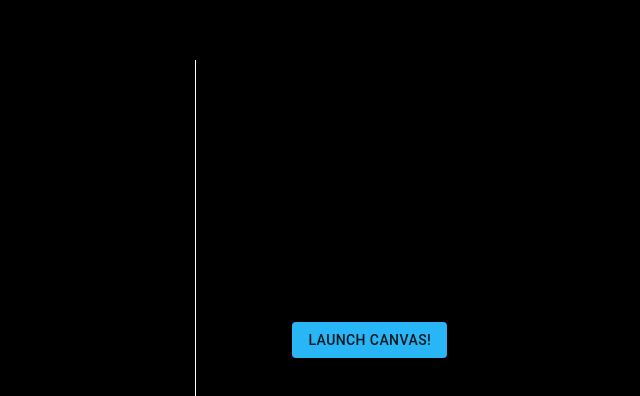
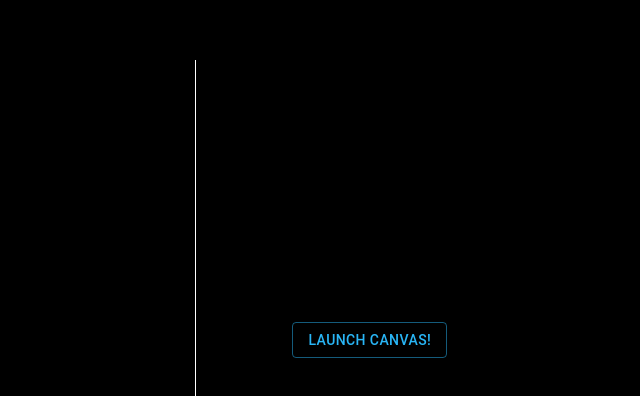
Before and after one commit to Anandjeechoubey/ComicAi, a Next.js app: page / in a window 1280 px wide. Shown: the part 140-536 px from the top of the page, without its empty margins (386-1026 px from the left). Built offline with nearby package versions, Linux system fonts and the light colour scheme.

Commit message:
Build issue  Fix

```diff
--- a/src/pages/canvas.tsx
+++ b/src/pages/canvas.tsx
@@ -28,6 +28,7 @@ import { ToastContainer, toast } from "react-toastify";
 import { useScreenshot, createFileName } from "use-react-screenshot";
 import AnnotateModal from "@/components/AnnotateModal";
 import { getImage } from "@/utils/getImage";
+import Link from "next/link";
 
 const inter = Inter({ subsets: ["latin"] });
 
@@ -197,9 +198,9 @@ export default function Home() {
         <h2 className="text-2xl font-bold">Comic AI</h2>
         <div>
           <Breadcrumbs aria-label="breadcrumb">
-            <a href="/" className="text-blue-400">
+            <Link href="/" className="text-blue-400">
               Home
-            </a>
+            </Link>
             <p className="text-gray-400">Canvas</p>
           </Breadcrumbs>
         </div>
--- a/src/pages/index.tsx
+++ b/src/pages/index.tsx
@@ -16,7 +16,7 @@ const Home = () => {
           tales effortlessly. Bring characters to life in a click!
         </p>
         <Link href="/canvas">
-          <Button variant="contained" color="info">
+          <Button variant="outlined" color="info">
             Launch Canvas!
           </Button>
         </Link>
--- a/tsconfig.json
+++ b/tsconfig.json
@@ -4,7 +4,7 @@
     "lib": ["dom", "dom.iterable", "esnext"],
     "allowJs": true,
     "skipLibCheck": true,
-    "strict": true,
+    "strict": false,
     "noEmit": true,
     "esModuleInterop": true,
     "module": "esnext",
```
